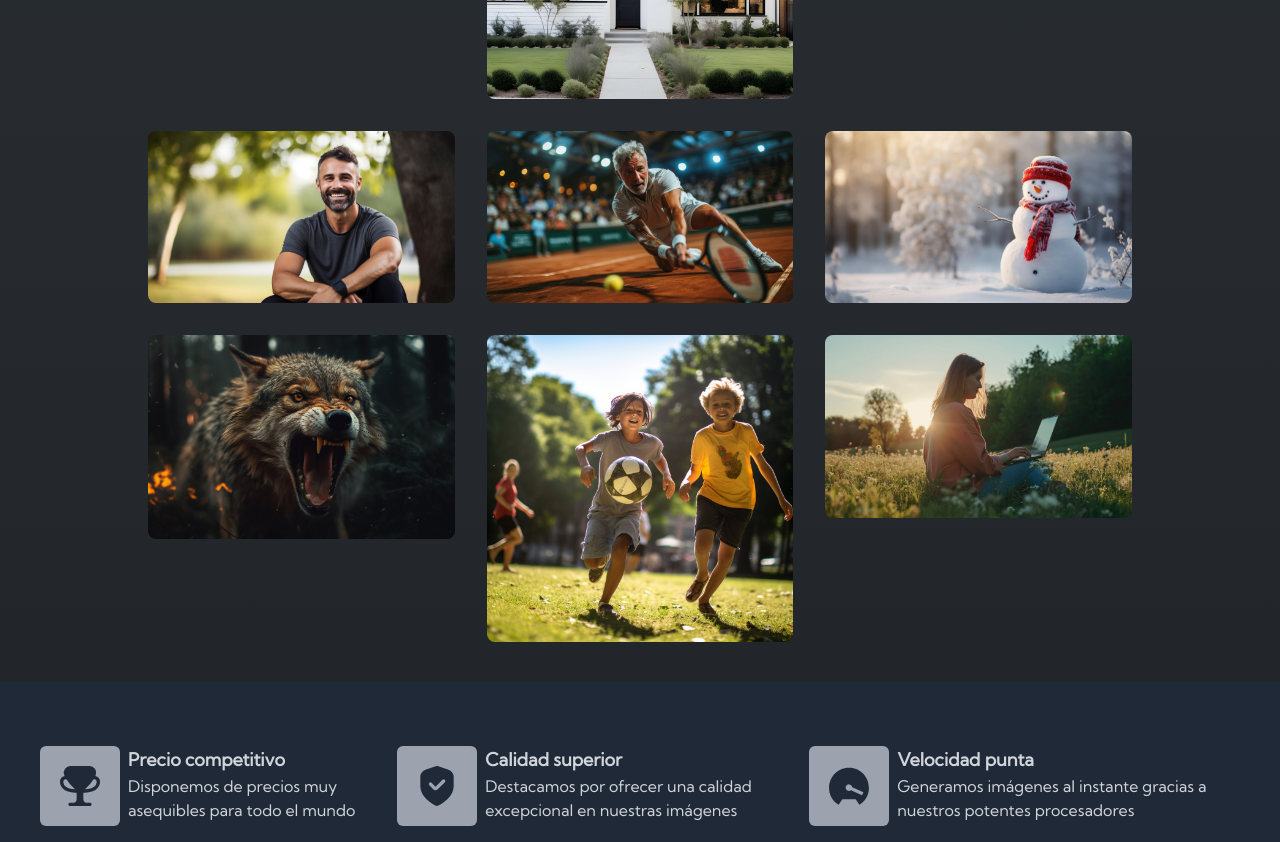
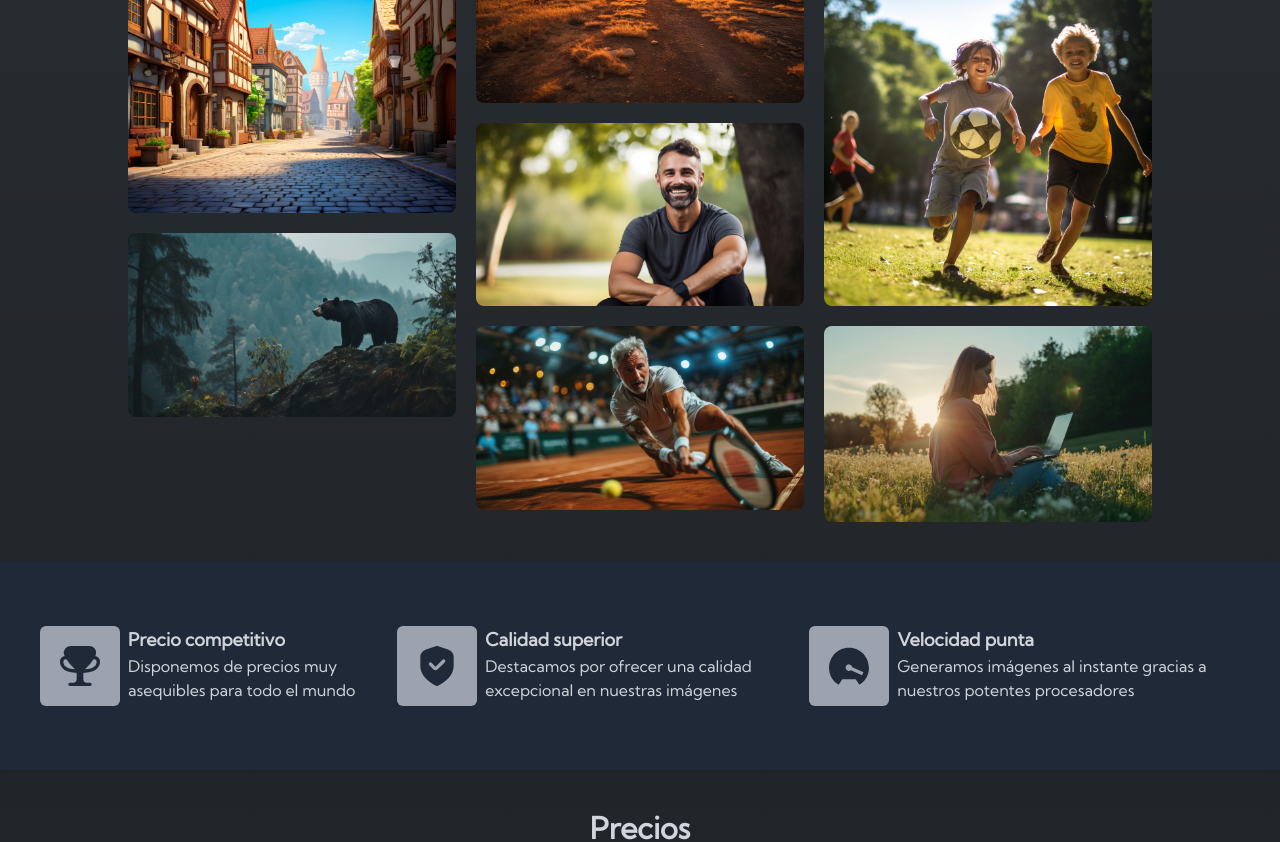
Before and after one commit to darkzpvp/forstAI, a React (Vite) app: page / in a window 1280 px wide. Shown: the part 2180-3022 px from the top of the page. Built offline with nearby package versions, Linux system fonts and the light colour scheme.

Commit message:
He actualizado la galería. Quité el tooltip y lo sustituí por un texto y una sombra al hacer hover. Usé además la propiedad columns en lugar de grid

```diff
--- a/src/pages/Home.tsx
+++ b/src/pages/Home.tsx
@@ -9,6 +9,7 @@ const Home = () => {
   const [modal, setModal] = useState(false);
   const [imagen, setImagen] = useState({});
   const [overflow, setOverflow] = useState(false);
+
   const GradientBackground = styled.div`
     background: linear-gradient(rgba(33, 37, 41, 0.85), rgba(33, 37, 41, 0.85)),
       url("/src/assets/img/4598.jpg") center/cover no-repeat;
@@ -119,26 +120,25 @@ const Home = () => {
         <h1 className="flex justify-center items-center mt-3 text-gray-300  font-bold text-3xl">
           Galería
         </h1>
-        <p className="flex justify-center items-center mt-5 text-gray-300  font-bold text-lg text-center">
+        <p className="flex justify-center items-center mt-5 text-gray-300  font-bold text-lg text-center mb-5">
           Algunos de nuestros prompts...
         </p>
-        <div className="w-full max-w-5xl grid grid-cols-1 sm:grid-cols-2 md:grid-cols-3 gap-8 mx-auto my-10 px-5 sm:px-5 ">
+        <div className="w-full max-w-5xl columns-2 md:columns-3 gap-5 mx-auto">
         {galeria.images.map((imagen) => (
-            <div key={imagen.id}>
-              <a
-                onClick={() => handleGaleria(imagen)}
-                data-tooltip-id="my-tooltip"
-                data-tooltip-content={imagen.title}
-              >
+  <div key={imagen.id} className="mb-5 w-full cursor-pointer relative">
+    <a onClick={() => handleGaleria(imagen)}>
       <img
-                  className="rounded-lg cursor-pointer"
+        className="rounded-lg relative"
         src={imagen.url}
         alt={imagen.title}
       />
+<div className="absolute inset-0 bg-black opacity-0 hover:opacity-50 transition-opacity duration-300 ">
+        <p className=" absolute text-gray-200 flex bottom-2 left-2">{imagen.title}</p>
+      </div>
     </a>
-              <Tooltip id="my-tooltip" />
   </div>
 ))}
+
 
           <Modal
             modal={modal}
@@ -150,7 +150,7 @@ const Home = () => {
         </div>
       </section>
 
-      <section className="bg-gray-800 shadow border-gray-700 py-16 flex place-items-center justify-center w-full max-w-full">
+      <section className="bg-gray-800 shadow border-gray-700 py-16 flex place-items-center justify-center w-full max-w-full mt-10">
         <div className="flex flex-col md:flex-row justify-center items-center">
           <div className="flex flex-wrap md:flex-nowrap px-10 ">
             <div className="flex justify-center md:mb-0 mb-5">
```
Lines whose indentation alone changed are shown as unchanged.
